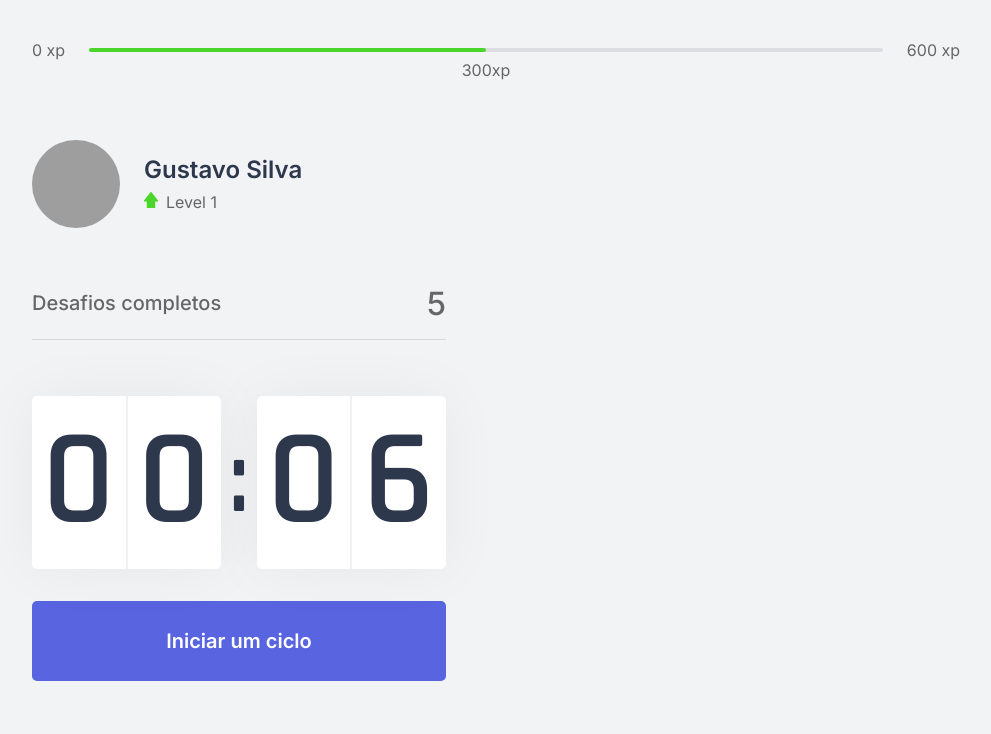
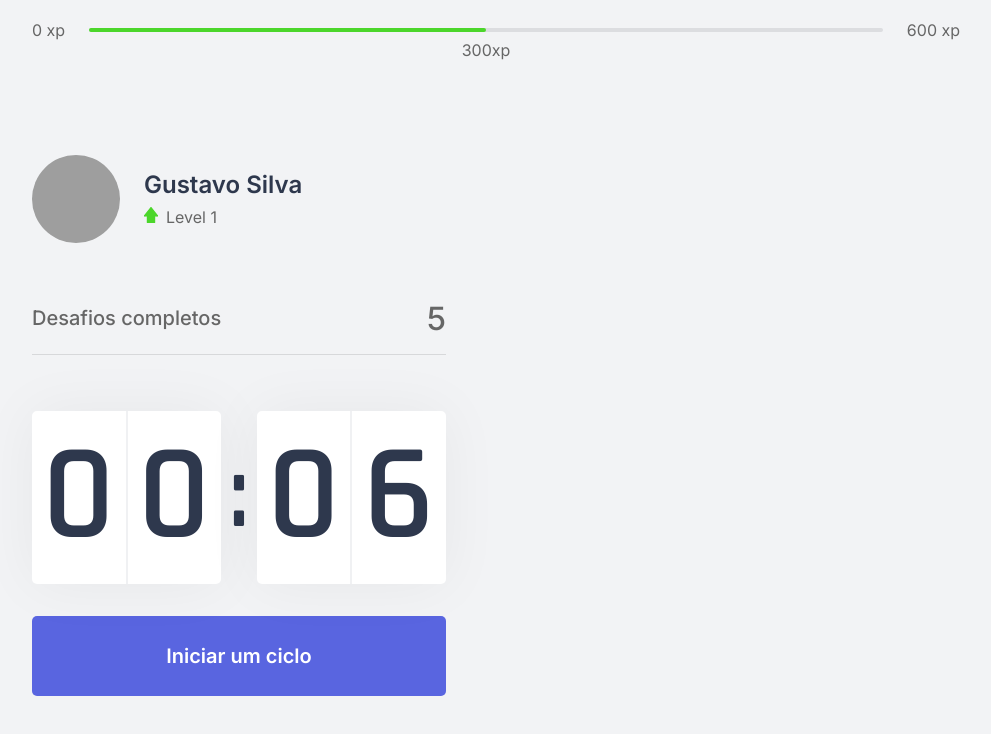
Before and after one commit to GustaSilvaBr/moveit-in-team, a Next.js app: page / in a window 1280 px wide. Shown: the top 734 px of the page, without its empty margins (144-1135 px from the left). Built offline with nearby package versions, Linux system fonts and the light colour scheme; grey boxes are pictures that could not be loaded.

Commit message:
V1.0 - Done, some adjustes on CSS

```diff
--- a/src/styles/components/ExperienceBar.module.css
+++ b/src/styles/components/ExperienceBar.module.css
@@ -1,6 +1,7 @@
 .experienceBar{
     display: flex;
     align-items: center;
+    margin-top: -20px;
 }
 
 .experienceBar span{
--- a/src/styles/pages/Home.module.css
+++ b/src/styles/pages/Home.module.css
@@ -15,4 +15,6 @@
     grid-template-columns: 1fr 1fr;
     gap: 6.25rem;
     align-items: center;
+    margin-top: 50px;
+
 }
```
